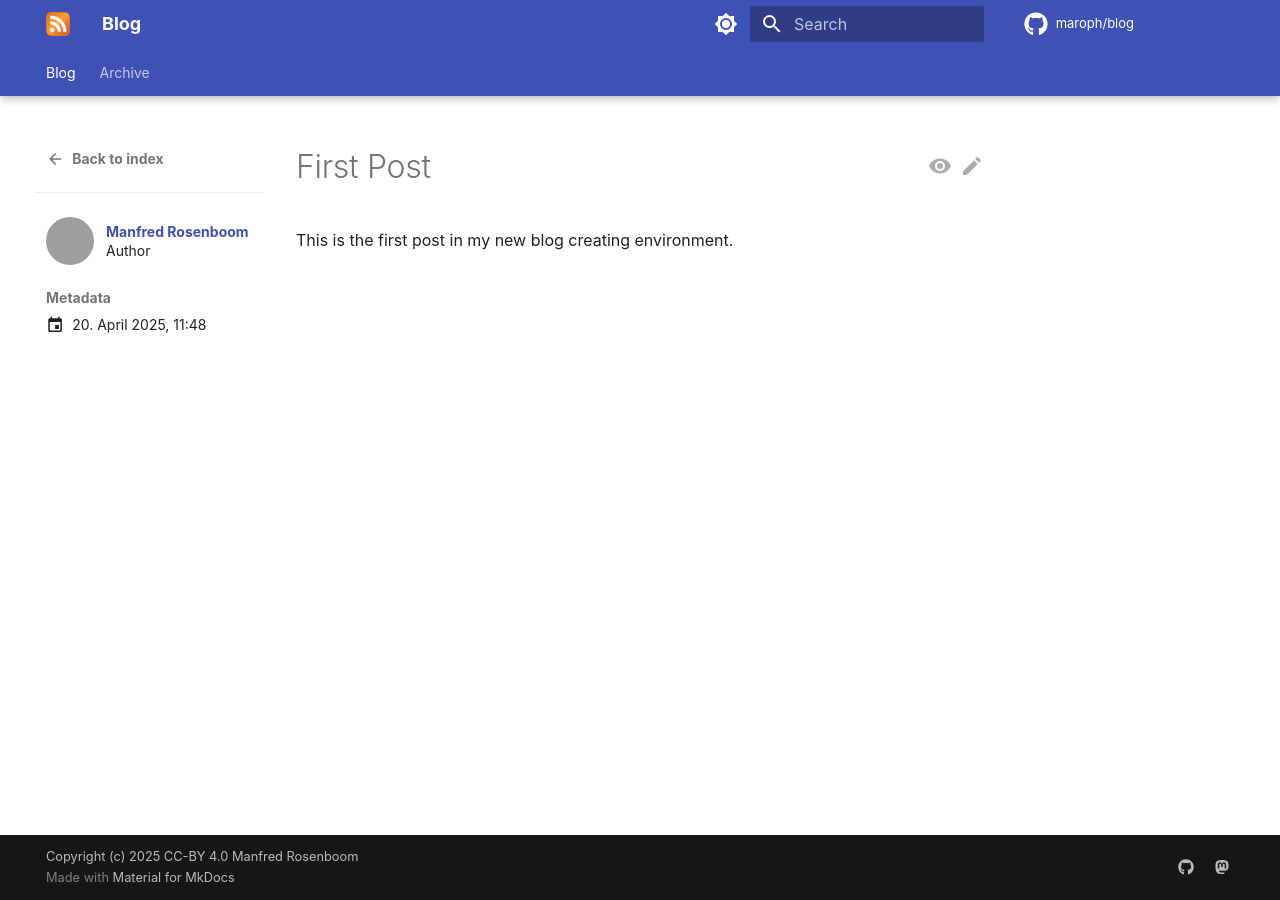
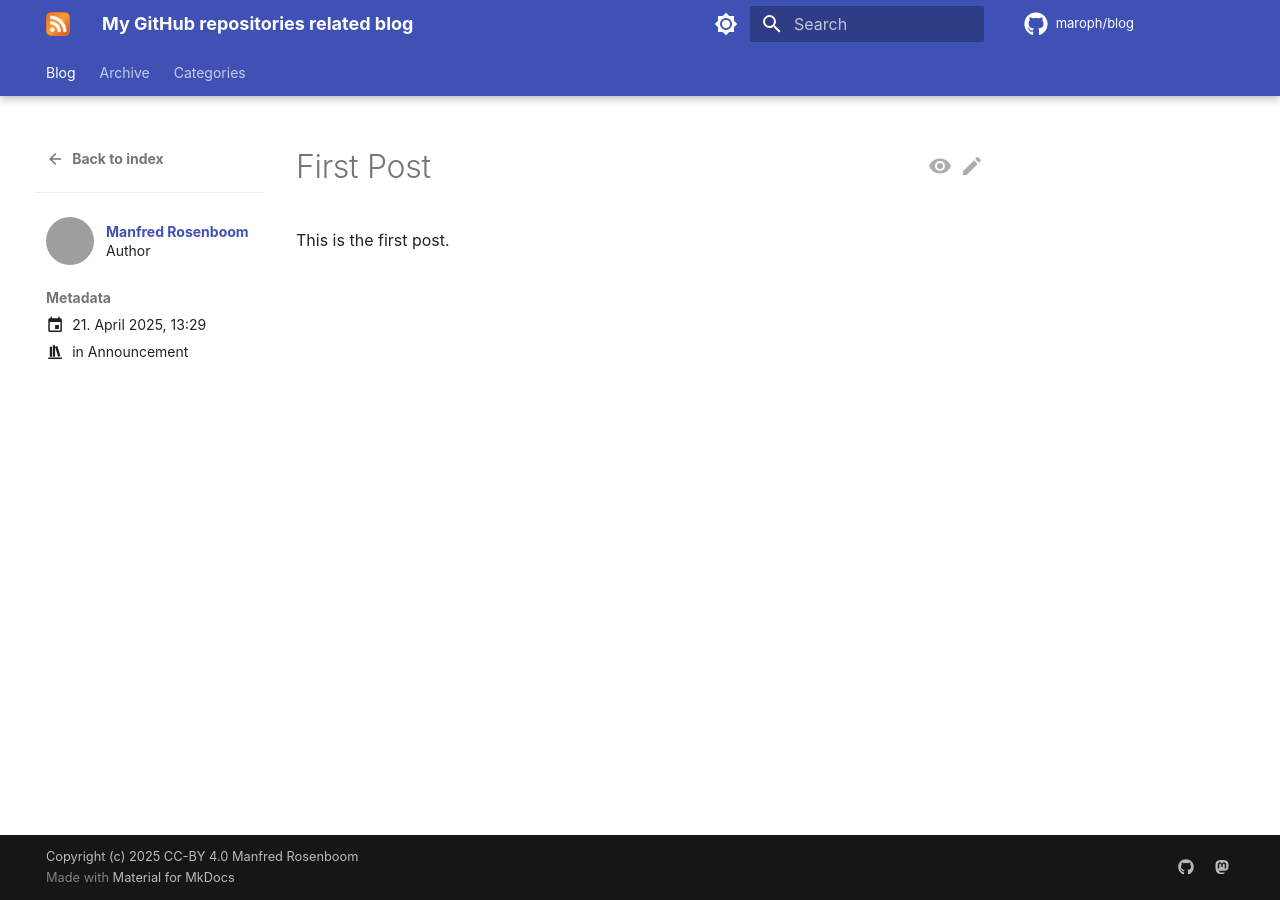
Before and after one commit to maroph/blog, an MkDocs documentation site: the page built from docs/posts/first_post.md, in a window 1280 px wide. Built offline with MkDocs 1.6.1 and Material for MkDocs 9.7.7, drawn with Linux system fonts in a browser that asks for light colours; plug-ins that fetch from the network failed and are left out; comment, search, counter and statistics services are not loaded; grey boxes are pictures that could not be loaded.

Commit message:
some small changes, add CC-BY 4.0 logo

```diff
--- a/docs/posts/first_post.md
+++ b/docs/posts/first_post.md
@@ -7,5 +7,4 @@
 ---
 
 # First Post
-This is the first post in my new blog
-creating environment.
+This is the first post.
--- a/mkdocs.yml
+++ b/mkdocs.yml
@@ -3,9 +3,10 @@
 # https://www.mkdocs.org/user-guide/
 # https://squidfunk.github.io/mkdocs-material/
 # https://guts.github.io/mkdocs-rss-plugin/
-site_name: Blog
+site_name: My GitHub repositories related blog
+
 site_url: https://maroph.github.io/blog/
-site_description: My GitHub related blog
+site_description: My GitHub repositories related blog
 site_author: Manfred Rosenboom (maroph)
 
 repo_url: https://github.com/maroph/blog/
@@ -115,7 +116,7 @@
         archive_date_format: yyyy
         archive_url_format: "archive/{date}"
         archive_toc: true
-        categories: false
+        categories: true
         categories_name: Categories
         categories_url_format: "category/{slug}"
         categories_toc: true
@@ -137,10 +138,10 @@
             default_time: "12:00"
             default_timezone: Europe/Berlin
         feed_ttl: 1440
-        image: https://maroph.github.io/mvhs_python_automatisierung_scripting/assets/128px-Feed-icon.svg.png
+        image: https://maroph.github.io/blog/assets/128px-Feed-icon.svg.png
         json_feed_enabled: false
         length: 10
-        use_git: true
+        use_git: false
         use_material_blog: true
 
 extra:
```
Also changed, not shown: other parts of docs/posts/first_post.md (+1 -1 lines), README.md (+6 -3 lines), docs/assets/cc-by_88x31.png (added).
